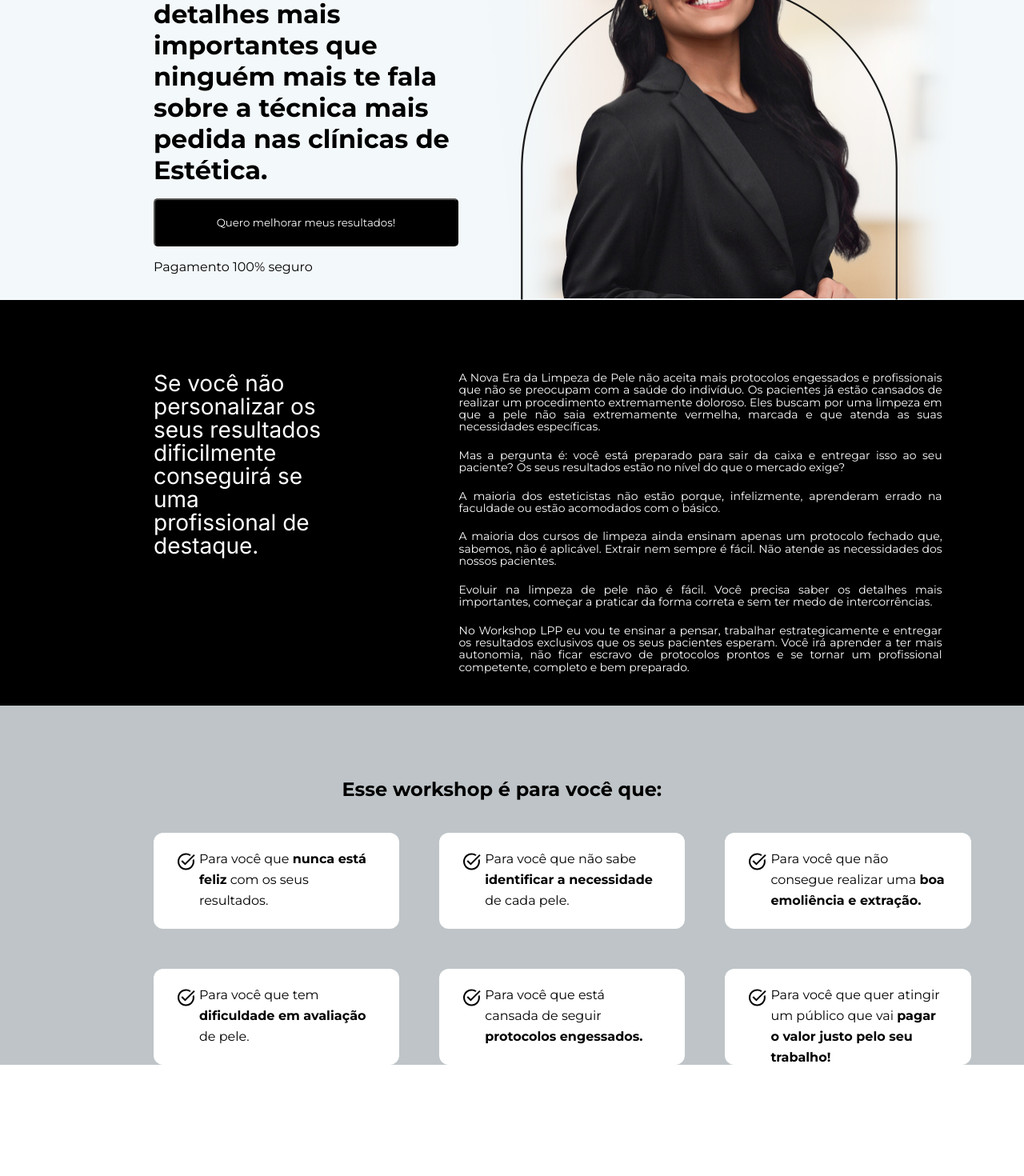
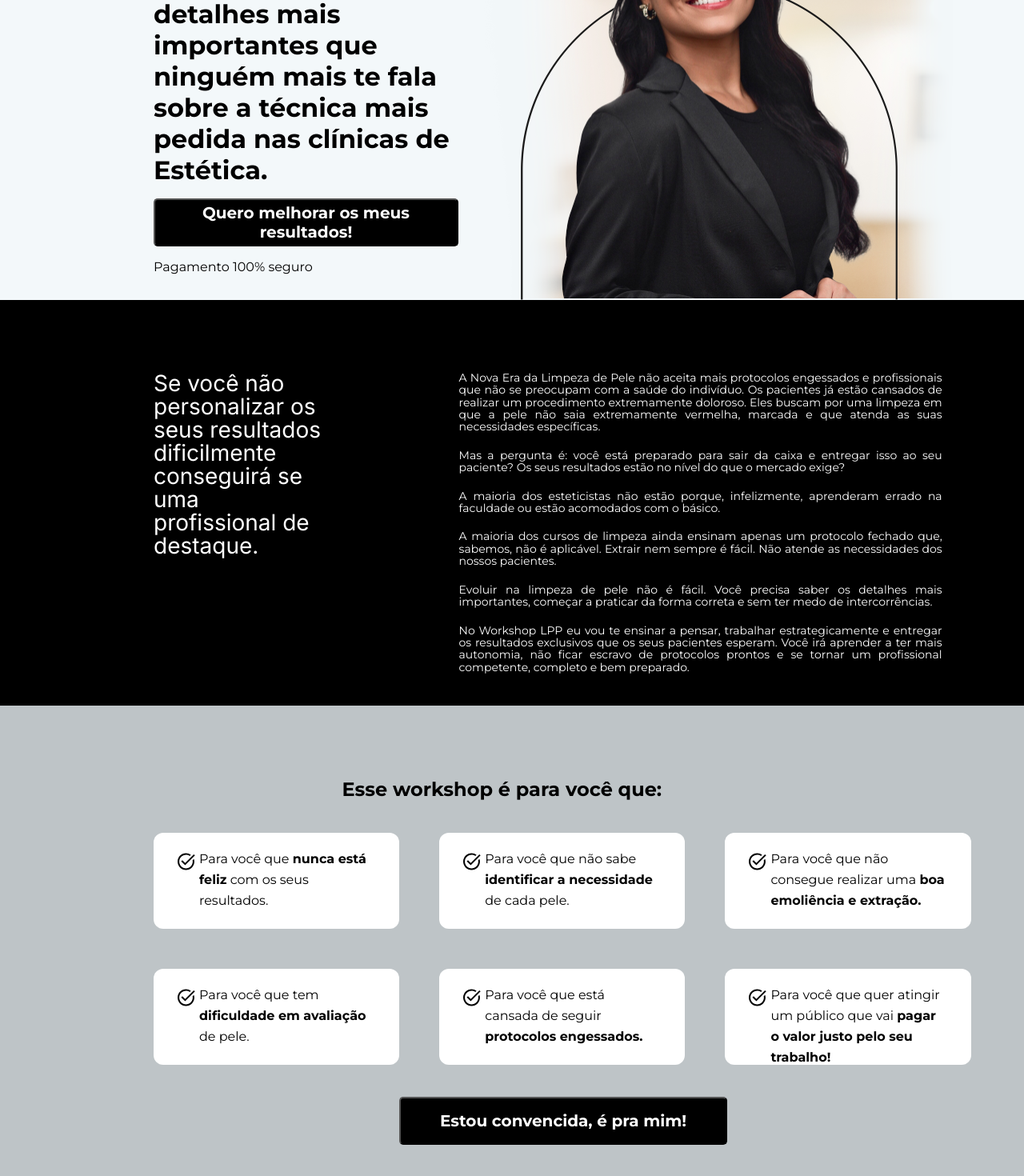
Before and after one commit to matheusmfl/larissaOliveiraLanding, a React (Vite) app: page / in a window 1280 px wide. Shown: the part 254-1724 px from the top of the page at 80% size. Before the commit the page ends 1589 px from the top, so only its background shows below. Built offline with nearby package versions, Linux system fonts and the light colour scheme.

Commit message:
arrumando a sessão dos cards, passando props para o botão

```diff
--- a/src/components/CardsSection/index.tsx
+++ b/src/components/CardsSection/index.tsx
@@ -1,3 +1,4 @@
+import { Button } from "../button";
 import { Cards } from "../cards";
 import "./style.css";
 
@@ -42,6 +43,17 @@ um público que vai"
 o valor justo pelo seu trabalho!"
         />
       </div>
+
+      <div
+        style={{
+          width: "100%",
+          display: "flex",
+          justifyContent: "center",
+          paddingBottom: "80px",
+        }}
+      >
+        <Button title="Estou convencida, é pra mim!" width="40%" />
+      </div>
     </section>
   );
 }
--- a/src/components/Header/index.tsx
+++ b/src/components/Header/index.tsx
@@ -16,7 +16,7 @@ export function Header() {
             Estética.
           </h1>
 
-          <Button />
+          <Button title="Quero melhorar os meus resultados!" width="100%" />
           <span>Pagamento 100% seguro</span>
         </div>
 
--- a/src/components/button/index.tsx
+++ b/src/components/button/index.tsx
@@ -1,5 +1,9 @@
 import "./style.css";
+interface buttonProps {
+  title: string;
+  width: string;
+}
 
-export function Button() {
-  return <button>Quero melhorar meus resultados!</button>;
+export function Button(props: buttonProps) {
+  return <button style={{ width: props.width }}>{props.title}</button>;
 }
--- a/src/components/button/style.css
+++ b/src/components/button/style.css
@@ -1,7 +1,9 @@
 button {
-  width: 100%;
   height: 60px;
   color: white;
+  font-style: "Inter", sans serif;
+  font-weight: 700;
+  font-size: 20px;
   background: black;
   border-radius: 5px;
   cursor: pointer;
```
